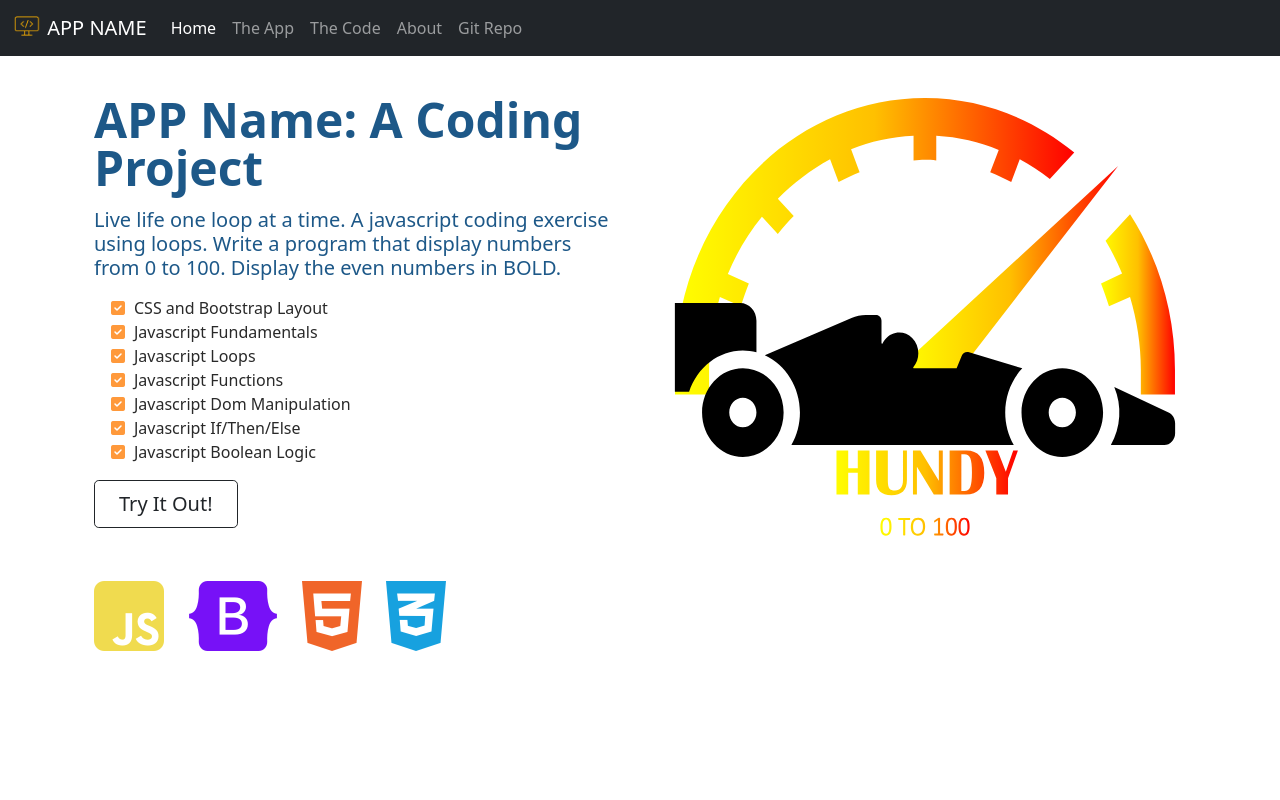
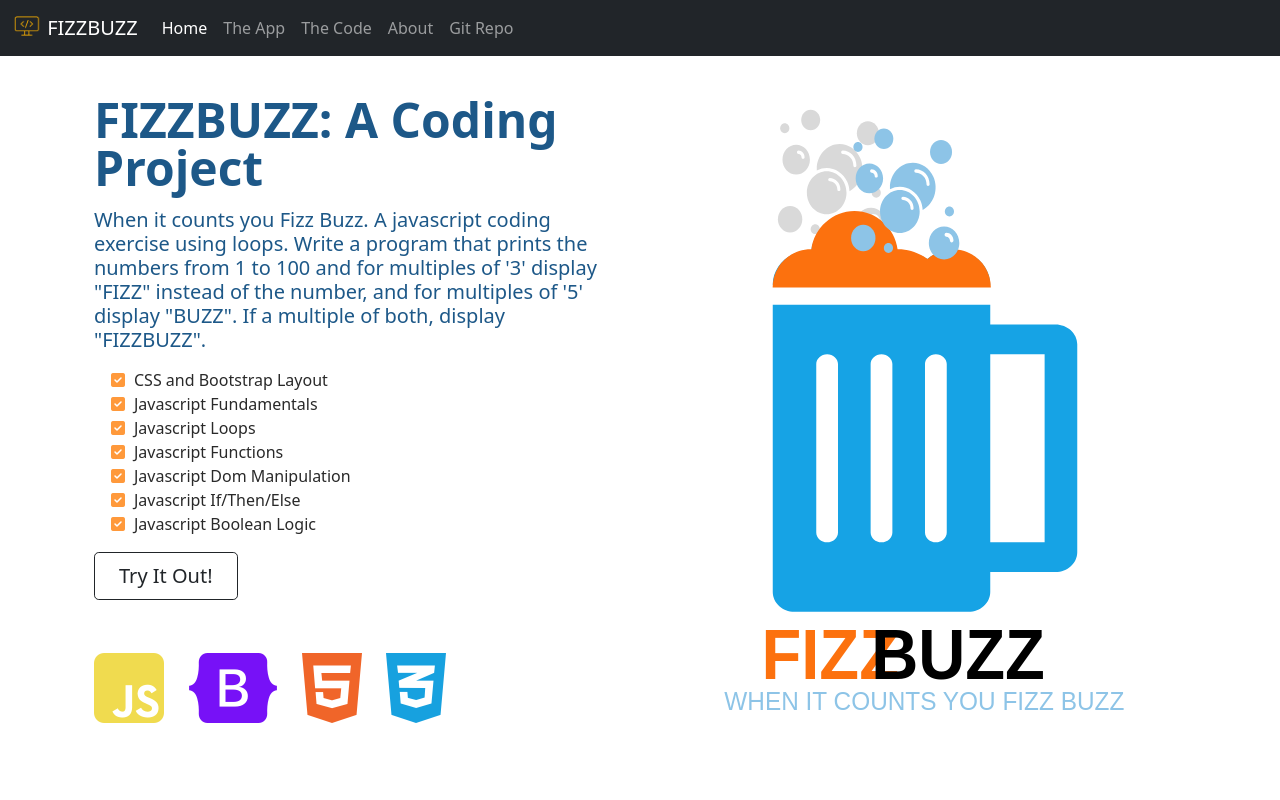
Before and after one commit to AmFil/FizzBuzz, a plain HTML site: page index.html in a window 1280 px wide. Shown: the top 800 px of the page. Drawn offline with nearby package versions, Linux system fonts and the light colour scheme.

Commit message:
Added logo
Added logo for FIZZBUZZ and updated text throughout.

```diff
--- a/index.html
+++ b/index.html
@@ -2,7 +2,7 @@
 <html lang="en" class="h-100">
 
 <head>
-    <title>App Name: A Coding Project By Kameron Moshier</title>
+    <title>FIZZBUZZ: A Coding Project By Kameron Moshier</title>
     <!-- Required meta tags -->
     <meta charset="utf-8">
     <meta name="viewport" content="width=device-width, initial-scale=1, shrink-to-fit=no">
@@ -21,7 +21,7 @@
     <!-- NAV SECTION -->
 <nav class="navbar navbar-expand-md navbar-dark fixed-top bg-dark">
     <div class="container-fluid">
-        <a class="navbar-brand" href="#"><img src="/img/favicon-32x32.png" class="d-inline-block align-text-top" width="30" height="24"> APP NAME</a>
+        <a class="navbar-brand" href="#"><img src="/img/favicon-32x32.png" class="d-inline-block align-text-top" width="30" height="24"> FIZZBUZZ</a>
         <button class="navbar-toggler" type="button" data-bs-toggle="collapse" data-bs-target="#navbarCollapse"
             aria-controls="navbarCollapse" aria-expanded="false" aria-label="Toggle navigation">
             <span class="navbar-toggler-icon"></span>
@@ -53,8 +53,8 @@
        <div class="container col-xxl-8 px-4 py-5">
            <div class="row g-5 py-5 row-cols-1 row-cols-lg-2">
                 <div class="col order-last order-lg-first">
-                    <h1 class="display-5 fw-bold lh-1 mb-3">APP Name: A Coding Project</h1>
-                    <h4 class="lead">Live life one loop at a time. A javascript coding exercise using loops. Write a program that display numbers from 0 to 100. Display the even numbers in <strong>BOLD.</strong></h4>
+                    <h1 class="display-5 fw-bold lh-1 mb-3">FIZZBUZZ: A Coding Project</h1>
+                    <h4 class="lead">When it counts you Fizz Buzz. A javascript coding exercise using loops. Write a program that prints the numbers from 1 to 100 and for multiples of '3' display "FIZZ" instead of the number, and for multiples of '5' display "BUZZ". If a multiple of both, display "FIZZBUZZ".</h4>
                     <ul class="fa-ul pt-2 checklist">
                         <li><span class="fa-li"><i class="fas fa-check-square"></i></span>CSS and Bootstrap Layout</li>
                         <li><span class="fa-li"><i class="fas fa-check-square"></i></span>Javascript Fundamentals</li>
@@ -87,7 +87,7 @@
                     </h5>
                 </div>
                 <div class="col d-flex align-content-center">
-                    <img src="/img/hundylogo.svg" class="img-fluid center-block d-block mx-auto" alt="hundy logo" width="700" height="500">
+                    <img src="/img/FIZZBUZZ.svg" class="img-fluid center-block d-block mx-auto" alt="hundy logo" width="700" height="500">
                 </div>
            </div>
        </div>
```
Also changed, not shown: app.html (+2 -2 lines), code.html (+3 -3 lines), img/FIZZBUZZ.svg (added).
